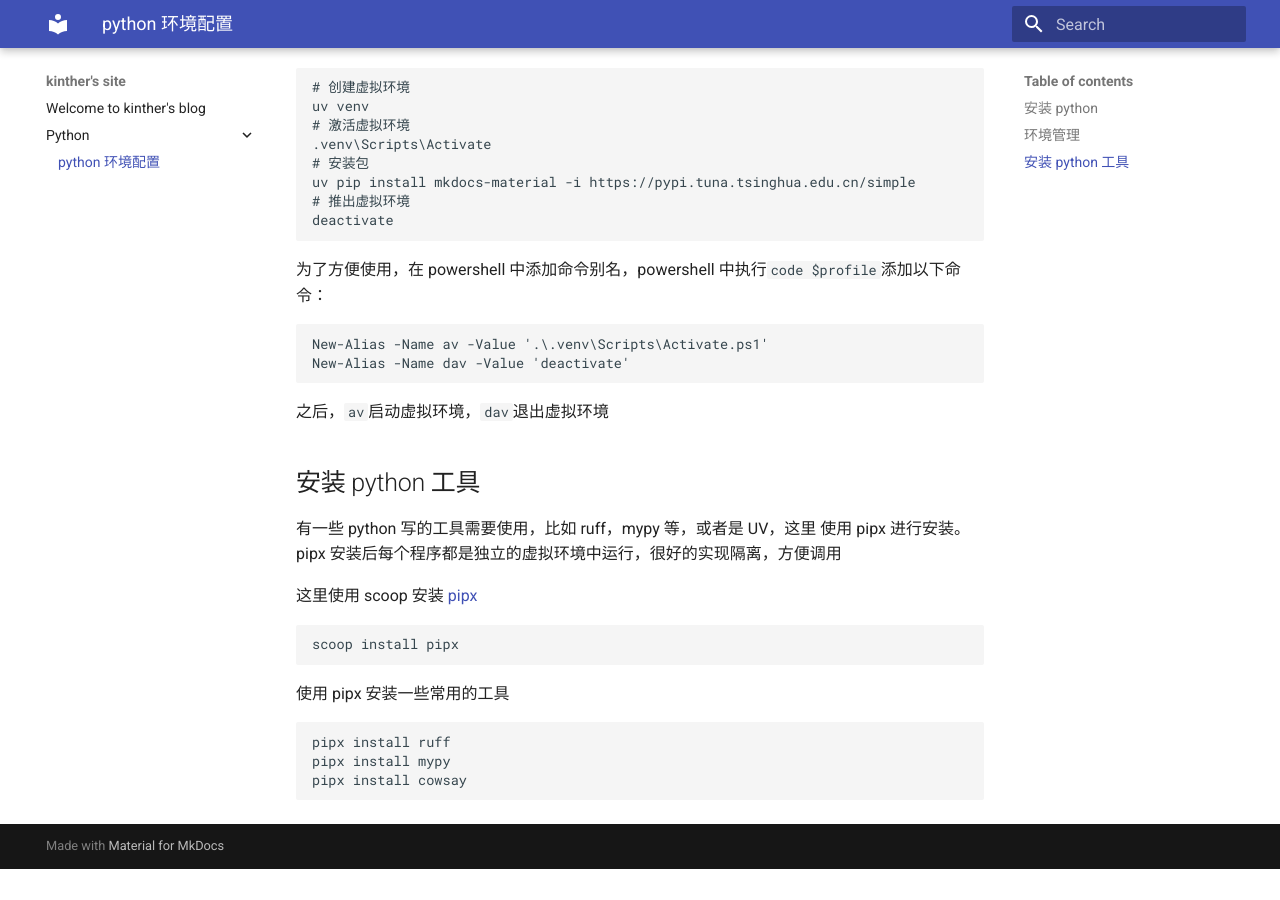
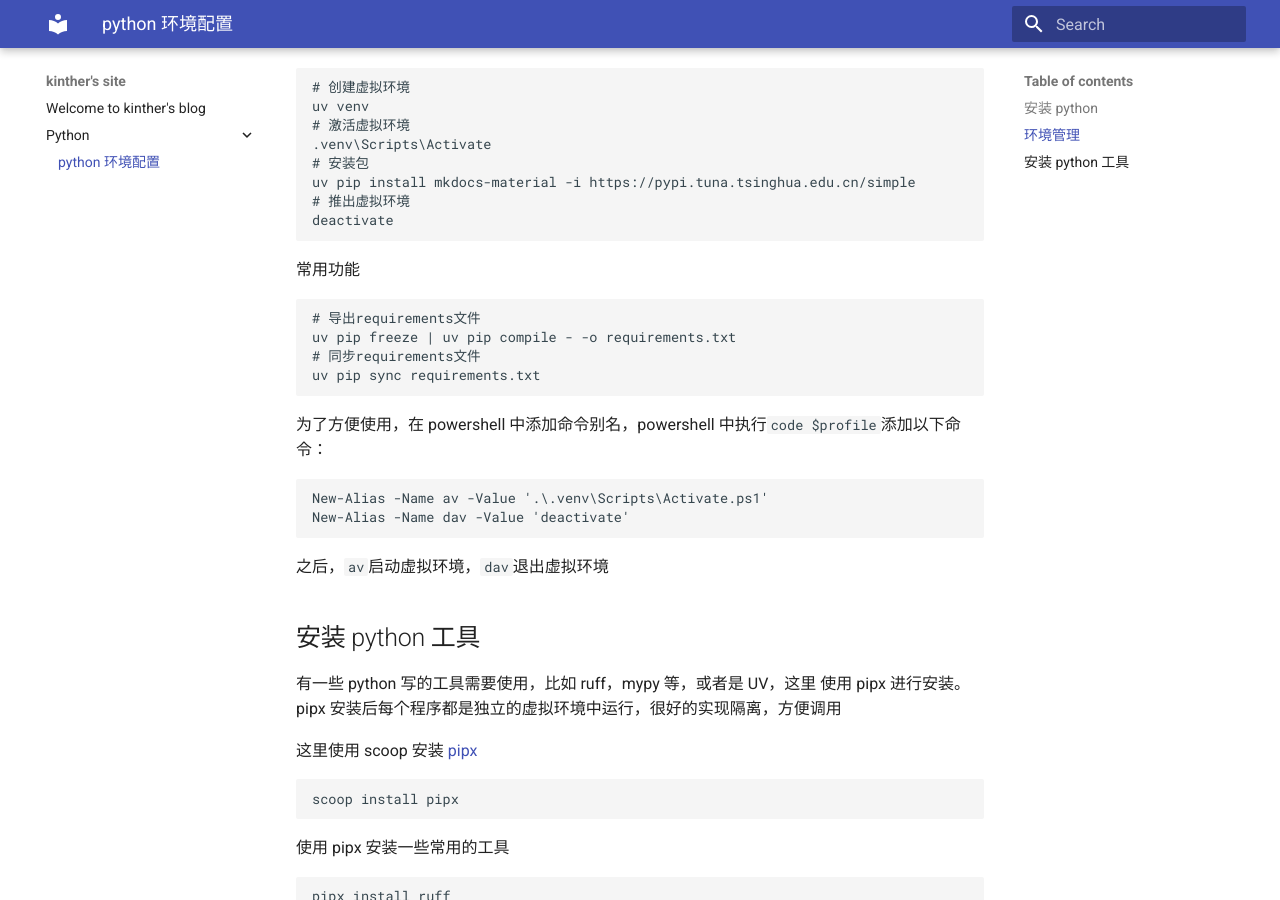
Before and after one commit to kinthero/site, an MkDocs documentation site: the page built from docs/python/python环境配置.md, in a window 1280 px wide and 900 px high, scrolled down 870 px. Built offline with MkDocs 1.6.1 and Material for MkDocs 9.7.7, drawn with Linux system fonts in a browser that asks for light colours; before the commit the page ends 1739 px from its top, so only the background shows below that.

Commit message:
some modification

````diff
--- a/docs/python/python环境配置.md
+++ b/docs/python/python环境配置.md
@@ -11,7 +11,7 @@
 
 scoop 安装和切换 python 命令
 
-```powershell
+```shell
 # 添加其他版本的python的仓库
 scoop bucket add versions
 # 查看可以安装的python版本
@@ -30,13 +30,13 @@ scoop reset python310
 
 安装 uv，这里使用 powershell 安装，后面提到的 pipx 也可以安装，但是好像不能自我更新
 
-```powershell
+```shell
 powershell -c "irm https://astral.sh/uv/install.ps1 | iex"
 ```
 
 基本使用
 
-```powershell
+```shell
 # 创建虚拟环境
 uv venv
 # 激活虚拟环境
@@ -47,9 +47,18 @@ uv pip install mkdocs-material -i https://pypi.tuna.tsinghua.edu.cn/simple
 deactivate
 ```
 
+常用功能
+
+```shell
+# 导出requirements文件
+uv pip freeze | uv pip compile - -o requirements.txt
+# 同步requirements文件
+uv pip sync requirements.txt
+```
+
 为了方便使用，在 powershell 中添加命令别名，powershell 中执行`code $profile`添加以下命令：
 
-```powershell
+```shell
 New-Alias -Name av -Value '.\.venv\Scripts\Activate.ps1'
 New-Alias -Name dav -Value 'deactivate'
 ```
@@ -62,13 +71,13 @@ New-Alias -Name dav -Value 'deactivate'
 
 这里使用 scoop 安装 [pipx](https://github.com/pypa/pipx)
 
-```powershell
+```shell
 scoop install pipx
 ```
 
 使用 pipx 安装一些常用的工具
 
-```powershell
+```shell
 pipx install ruff
 pipx install mypy
 pipx install cowsay
````
